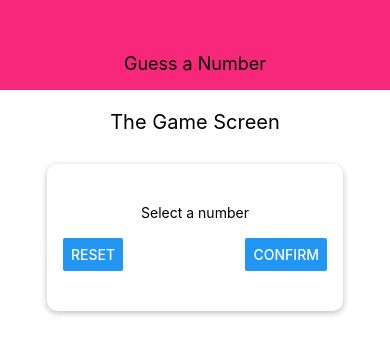
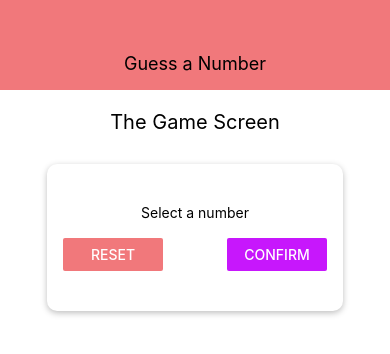
Before and after one commit to niranjanadhikari/guessNumberGame, a React Native app: screen / in a window 390 px wide. Shown: the top 354 px of the page. Built offline with nearby package versions, Linux system fonts and the light colour scheme.

Commit message:
added separate file for colors

```diff
--- a/components/Header.js
+++ b/components/Header.js
@@ -1,5 +1,7 @@
 import React from 'react'
 import { StyleSheet, Text, View } from 'react-native'
+
+import Colors from '../constants/Colors'
 
 const Header = (props) => {
     return (
@@ -18,7 +20,7 @@
         width: '100%',
         height: 90,
         paddingTop: 36,
-        backgroundColor: '#f7287b',
+        backgroundColor: Colors.primary,
         alignItems: 'center',
         justifyContent: 'center',
 
--- /dev/null
+++ b/constants/colors.js
@@ -0,0 +1,4 @@
+export default {
+    primary: '#f1787b',
+    accent: '#c717fc'
+}
--- a/screens/StartGameScreen.js
+++ b/screens/StartGameScreen.js
@@ -2,6 +2,7 @@
 import { Button, StyleSheet, Text, TextInput, View } from 'react-native'
 
 import Card from '../components/Card'
+import Colors from '../constants/Colors'
 
 const StartGameScreen = () => {
     return (
@@ -11,8 +12,8 @@
                 <Text>Select a number</Text>
                 <TextInput />
                <View style={styles.ButtonContainer}>
-               <Button title="Reset" />
-               <Button title="Confirm" />
+                    <View style={styles.button}><Button title="Reset" onPress= {() => { console.log("hii");}} color={Colors.primary} /></View>
+                    <View style={styles.button}><Button title="Confirm" color={Colors.accent} /></View>
                </View>
             </Card>
 
@@ -43,5 +44,8 @@
         width: 300,
         maxWidth: '80%',
         alignItems: 'center',
-    }
+    },
+    button: {
+        width: 100,
+    },
 })
```
